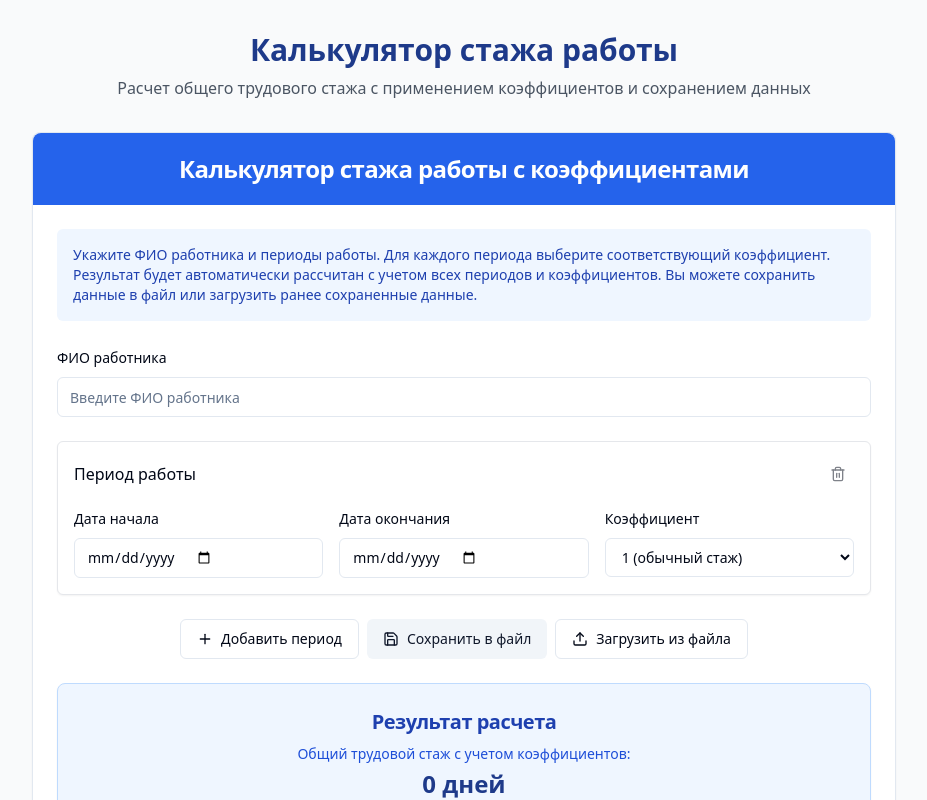
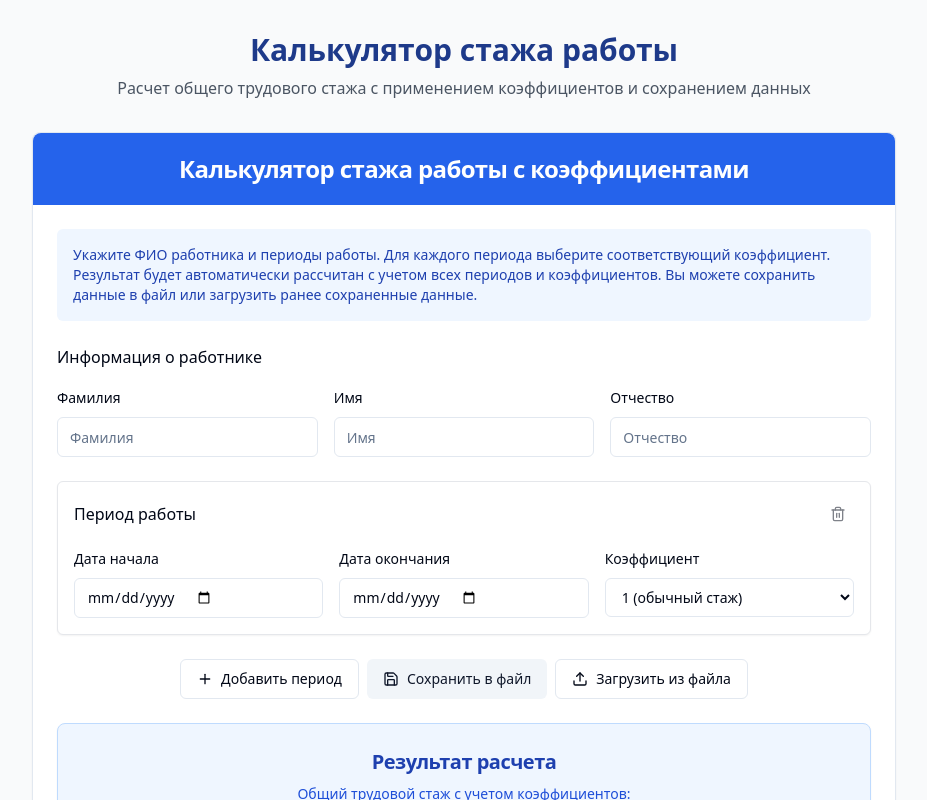
Before and after one commit to Vado052/staj, a React (Vite) app: page / in a window 1280 px wide. Shown: the top 800 px of the page, without its empty margins (176-1103 px from the left). Built offline with nearby package versions, Linux system fonts and the light colour scheme.

Commit message:
Fix: Separate employee name input
Separate the employee name input into separate lines.

```diff
--- a/src/components/EmployeeInfoInput.tsx
+++ b/src/components/EmployeeInfoInput.tsx
@@ -9,17 +9,77 @@ interface EmployeeInfoInputProps {
 }
 
 const EmployeeInfoInput: React.FC<EmployeeInfoInputProps> = ({ name, onChange }) => {
+  // Parse the full name into its components
+  const nameParts = name.split(' ');
+  const lastName = nameParts[0] || '';
+  const firstName = nameParts[1] || '';
+  const middleName = nameParts.slice(2).join(' ') || '';
+
+  const handleNameChange = (
+    newLastName: string,
+    newFirstName: string,
+    newMiddleName: string
+  ) => {
+    // Combine the separate parts back into a full name string
+    const fullName = [newLastName, newFirstName, newMiddleName]
+      .filter(part => part.trim() !== '')
+      .join(' ');
+
+    onChange(fullName);
+  };
+
   return (
-    <div className="space-y-2">
-      <Label htmlFor="employee-name" className="text-sm">ФИО работника</Label>
-      <Input
-        id="employee-name"
-        type="text"
-        value={name}
-        onChange={(e) => onChange(e.target.value)}
-        placeholder="Введите ФИО работника"
-        className="w-full"
-      />
+    <div className="space-y-4">
+      <h3 className="font-medium">Информация о работнике</h3>
+      <div className="grid grid-cols-1 md:grid-cols-3 gap-4">
+        <div className="space-y-2">
+          <Label htmlFor="employee-lastname" className="text-sm">Фамилия</Label>
+          <Input
+            id="employee-lastname"
+            type="text"
+            value={lastName}
+            onChange={(e) => handleNameChange(
+              e.target.value,
+              firstName,
+              middleName
+            )}
+            placeholder="Фамилия"
+            className="w-full"
+          />
+        </div>
+
+        <div className="space-y-2">
+          <Label htmlFor="employee-firstname" className="text-sm">Имя</Label>
+          <Input
+            id="employee-firstname"
+            type="text"
+            value={firstName}
+            onChange={(e) => handleNameChange(
+              lastName,
+              e.target.value,
+              middleName
+            )}
+            placeholder="Имя"
+            className="w-full"
+          />
+        </div>
+
+        <div className="space-y-2">
+          <Label htmlFor="employee-middlename" className="text-sm">Отчество</Label>
+          <Input
+            id="employee-middlename"
+            type="text"
+            value={middleName}
+            onChange={(e) => handleNameChange(
+              lastName,
+              firstName,
+              e.target.value
+            )}
+            placeholder="Отчество"
+            className="w-full"
+          />
+        </div>
+      </div>
     </div>
   );
 };
```
